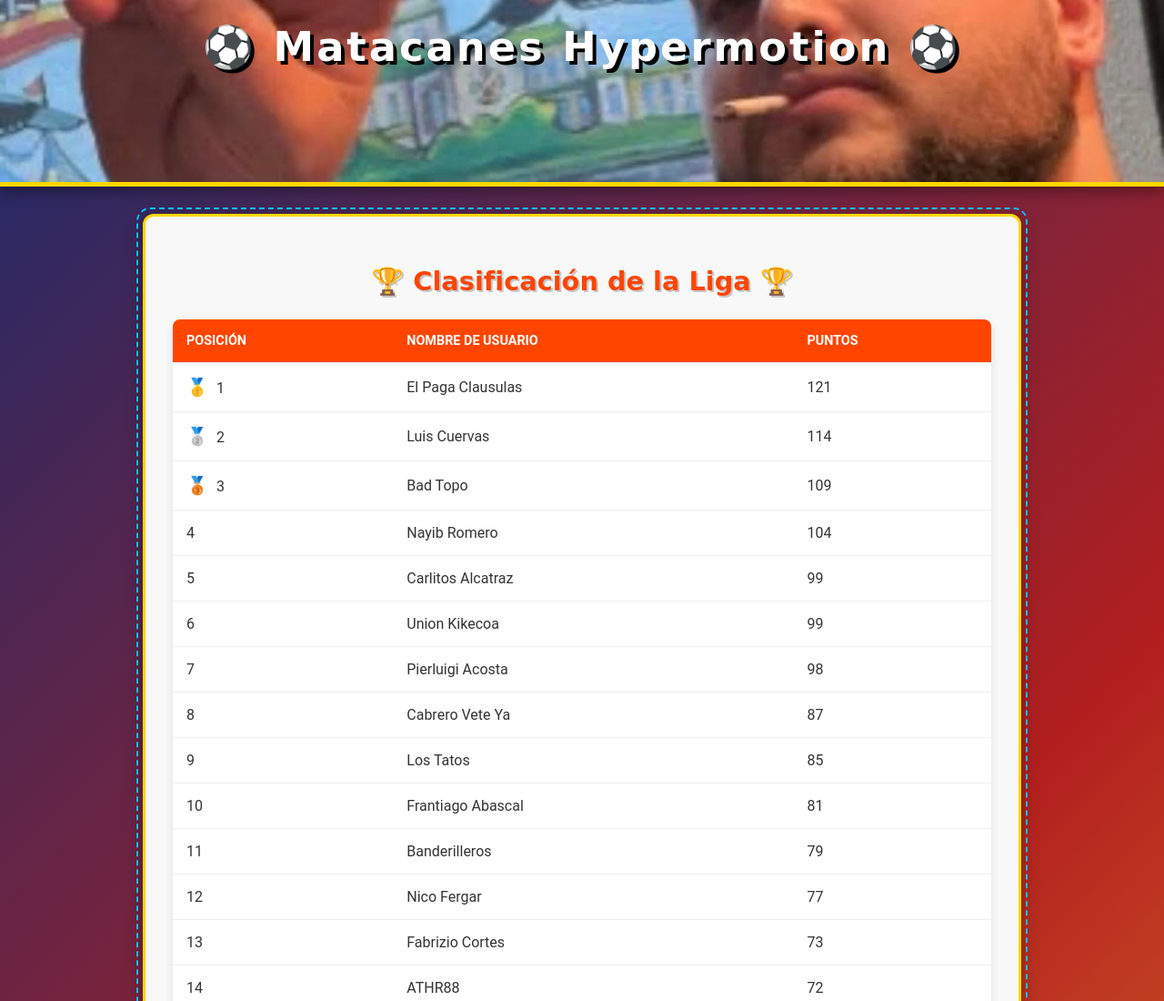
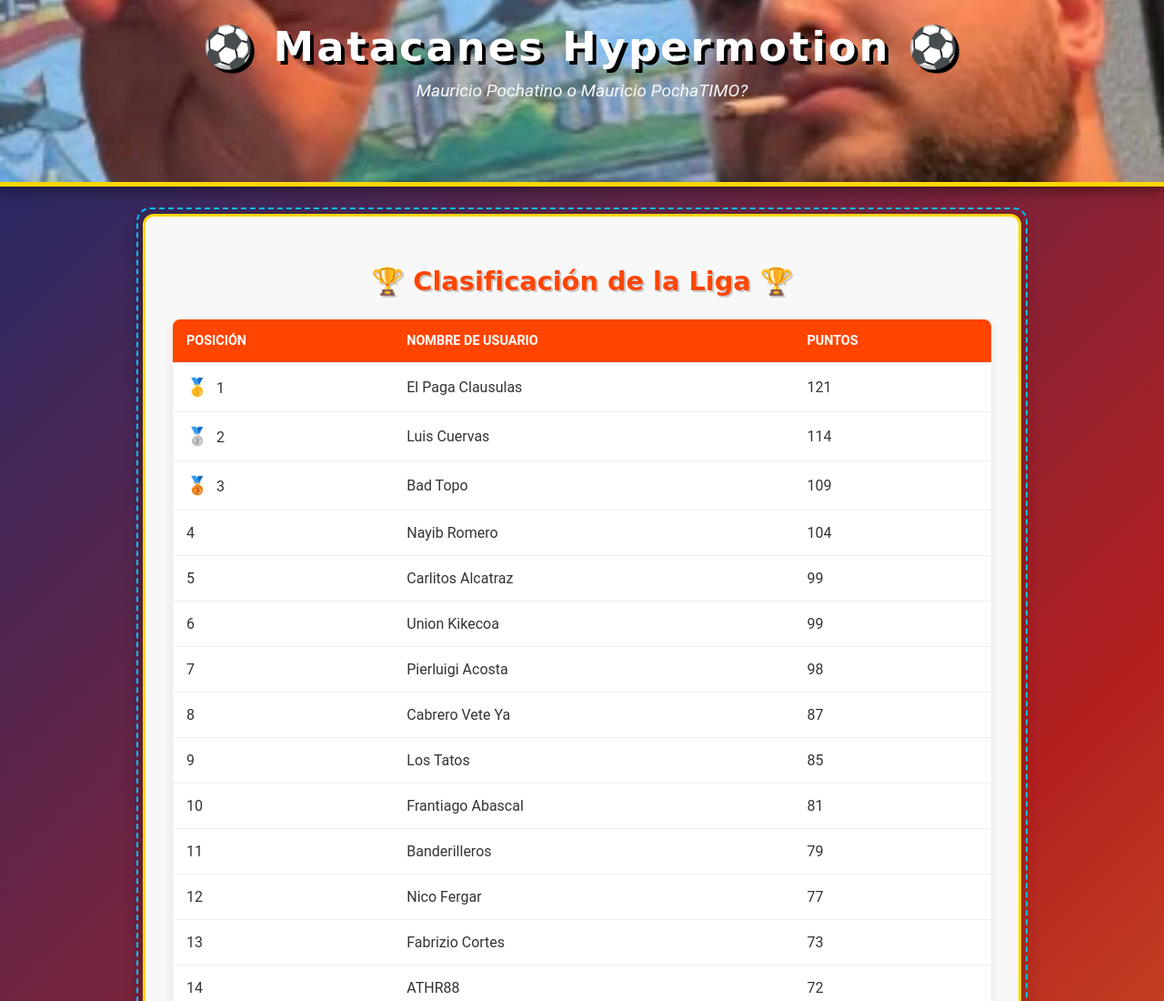
Before and after one commit to sebascf24/matacaneshypermotion, a plain HTML site: page biwenger/index.html in a window 1280 px wide. Shown: the top 1100 px of the page at 91% size. Drawn offline with Linux system fonts and the light colour scheme.

Commit message:
Update index.html

```diff
--- a/biwenger/index.html
+++ b/biwenger/index.html
@@ -379,8 +379,8 @@
             "¿Kikecoa, ganará este año?",
             "¡Bad Topo rival a batir!",
             "¡El Big Data dice que el manager revelación será...!",
-            "¡Cardenas Simeone! ¿se repetirá la historia?"
-            "Mauricio Pochatino o Mauricio PochaTIMO?"
+            "¡Cardenas Simeone! ¿se repetirá la historia?",
+            "Mauricio Pochatino o Mauricio PochaTIMO?",
         ];
         const randomSloganElement = document.getElementById('random-slogan');
         const randomIndex = Math.floor(Math.random() * slogans.length);
```
